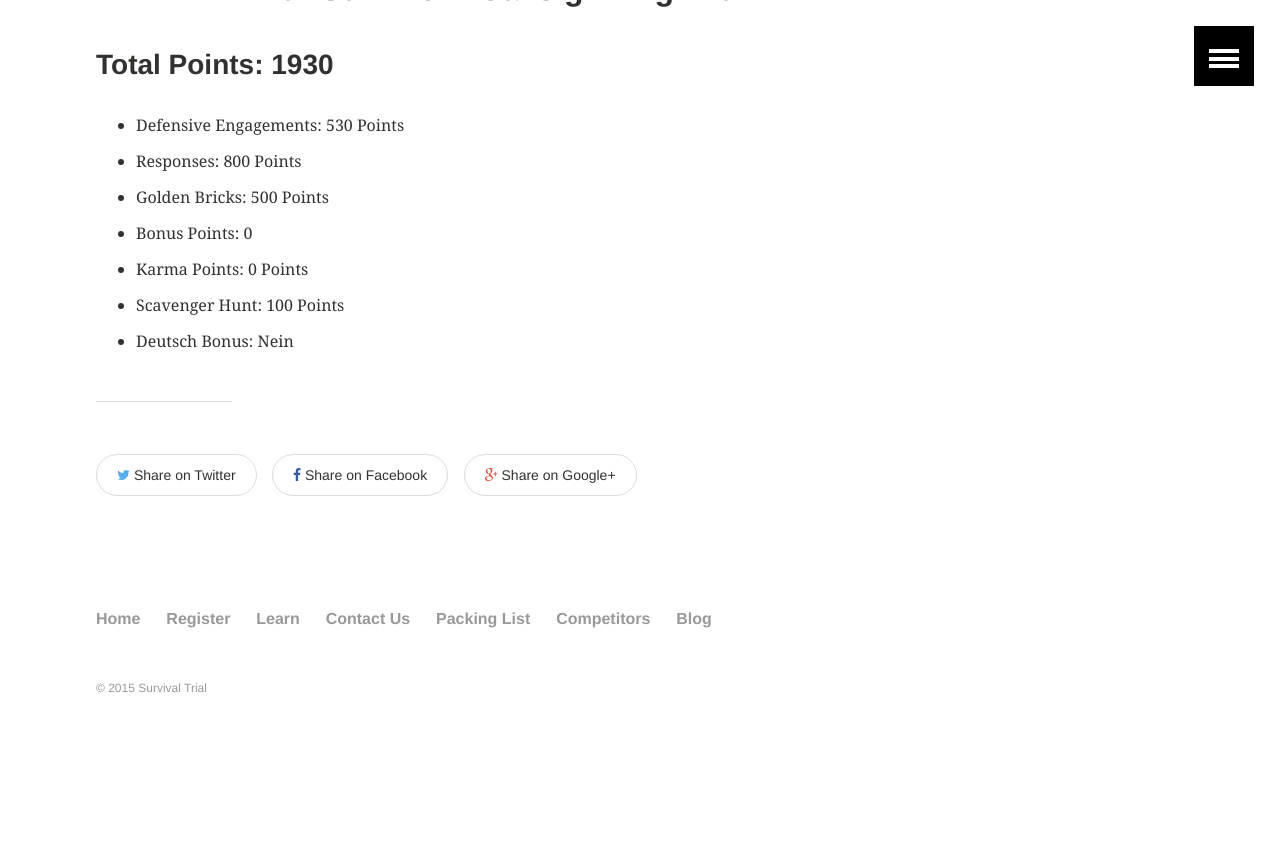
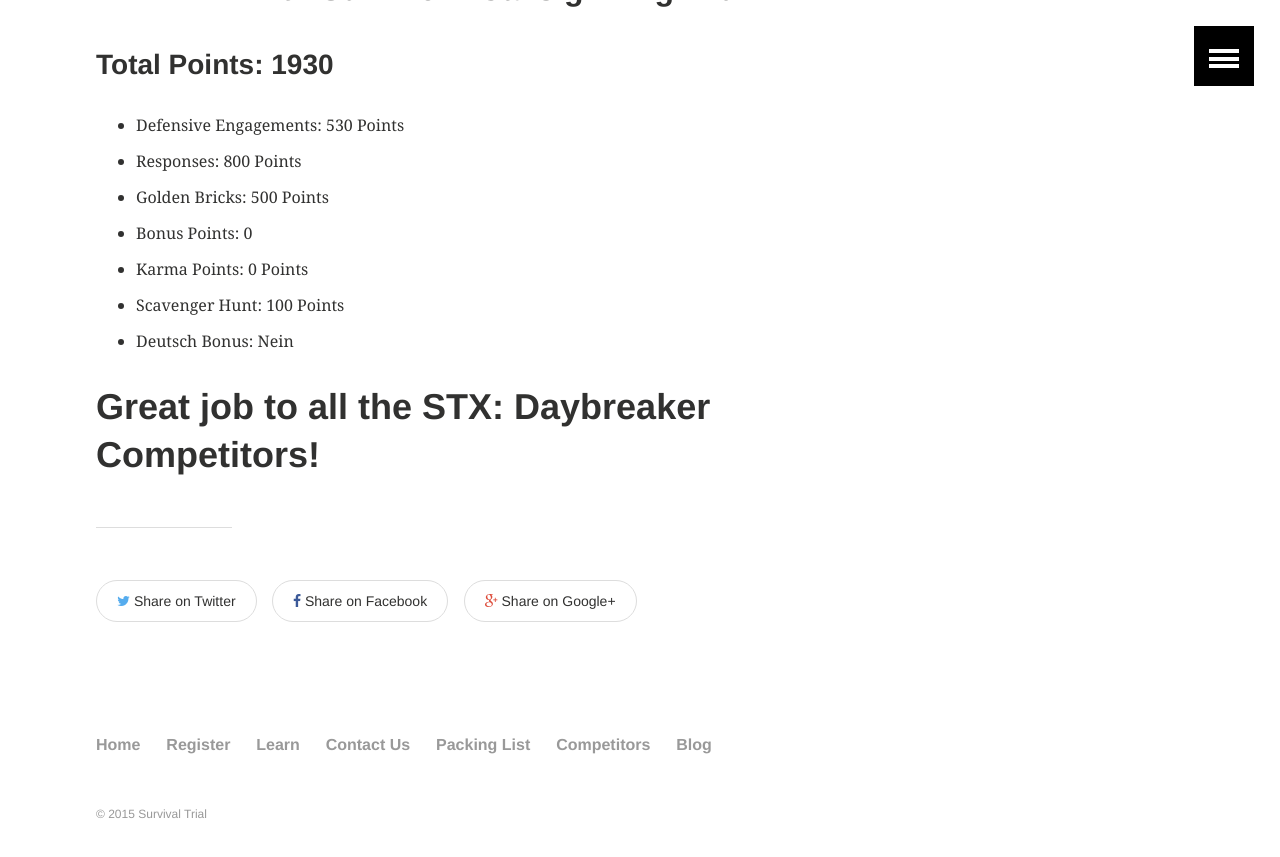
Before and after one commit to jonweiler/jonweiler.github.io, a Jekyll site: the page built from daybreaker.md, in a window 1280 px wide and 900 px high, scrolled down 6101 px. Shown: the top 857 px of the window. Built offline with Jekyll 4.4.1, drawn with Linux system fonts in a browser that asks for light colours; comment, search, counter and statistics services are not loaded; before the commit the page ends 6875 px from its top, so only the background shows below that.

Commit message:
final page update

```diff
--- a/daybreaker.md
+++ b/daybreaker.md
@@ -119,3 +119,6 @@ comments: true
 * Karma Points:  0 Points
 * Scavenger Hunt:  100 Points
 * Deutsch Bonus:  Nein
+
+
+#Great job to all the STX: Daybreaker Competitors!
```
